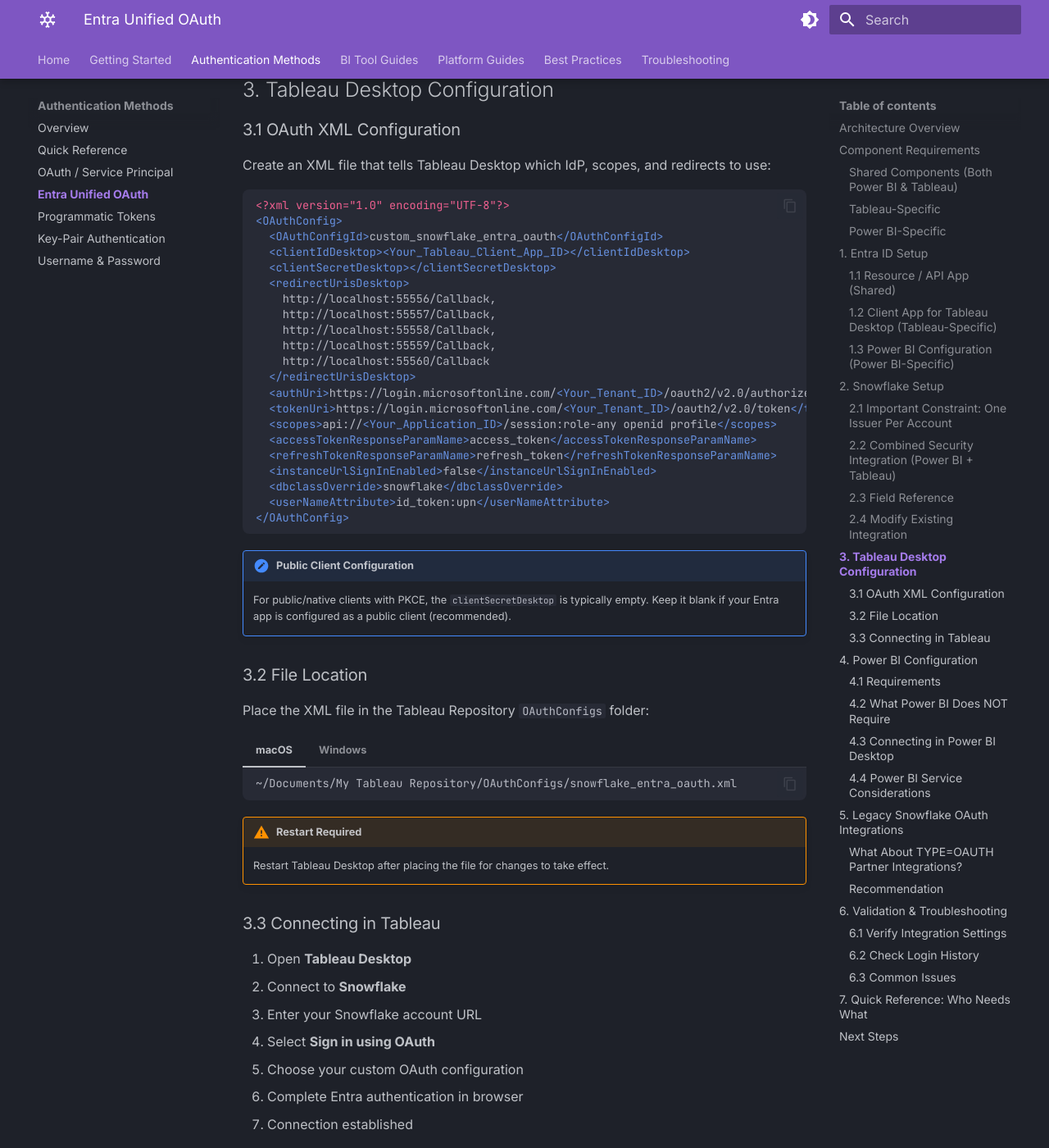
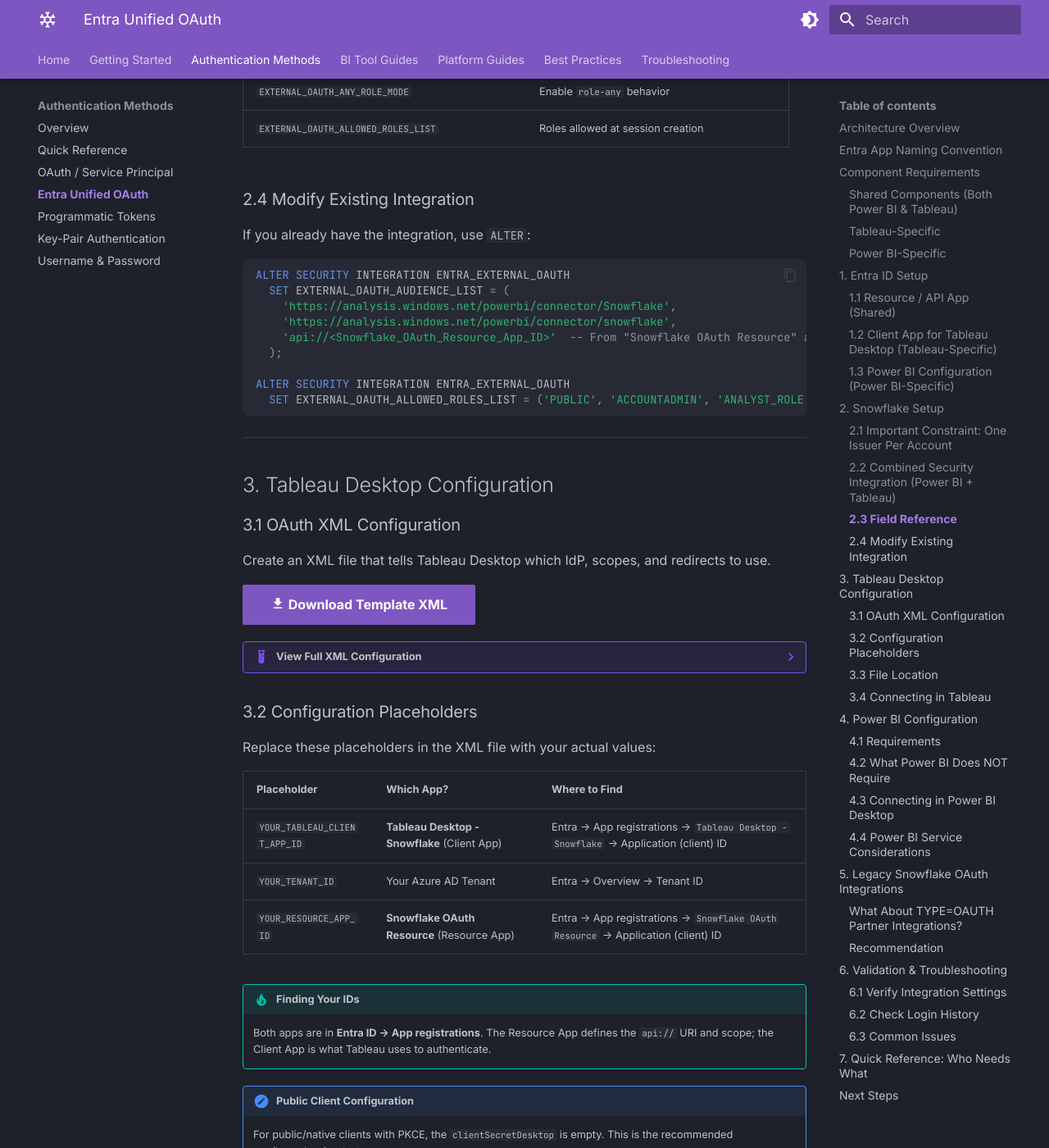
Before and after one commit to svc-bi-concepts/SnowflakeTutorials, an MkDocs documentation site: the page built from docs/authentication/entra-unified-oauth.md, in a window 1280 px wide and 1400 px high, scrolled down 6174 px. Shown: the whole window at 82% size. Built offline with MkDocs 1.6.1 and Material for MkDocs 9.7.7, drawn with Linux system fonts in a browser that asks for light colours; some of the changed text lies outside the part shown.

Commit message:
Improve: Clearer Entra app naming and conflict warnings
- Added Entra App Naming Convention section with table
- Clarified which app each placeholder refers to
- Added danger warning about legacy OAuth integrations potentially counteracting
- Updated api:// placeholders to reference 'Snowflake OAuth Resource' app
- Added downloadable Tableau OAuth XML template

````diff
--- a/docs/authentication/entra-unified-oauth.md
+++ b/docs/authentication/entra-unified-oauth.md
@@ -38,13 +38,27 @@
 
 ---
 
+## Entra App Naming Convention
+
+This guide references **two Entra app registrations**. Use consistent naming to avoid confusion:
+
+| App Name | Type | Purpose | Example Name |
+|----------|------|---------|--------------|
+| **Resource App** | API/Backend | Defines the `api://...` audience and `session:role-any` scope | `Snowflake OAuth Resource` |
+| **Tableau Client App** | Public/Native | Desktop client for Tableau with redirect URIs | `Tableau Desktop - Snowflake` |
+
+!!! info "Power BI Does Not Need a Client App"
+    Power BI uses Microsoft's built-in connector, so you don't register a separate client app for it.
+
+---
+
 ## Component Requirements
 
 ### Shared Components (Both Power BI & Tableau)
 
 | Component | Description | Required For |
 |-----------|-------------|--------------|
-| **Entra Resource App** | Application ID URI (`api://...`) + scope (`session:role-any`) | Both |
+| **Snowflake OAuth Resource** (Entra Resource App) | Application ID URI (`api://...`) + scope (`session:role-any`) | Both |
 | **Snowflake Security Integration** | `TYPE=EXTERNAL_OAUTH` pointing to Entra issuer + JWKS keys | Both |
 | **User Mapping** | Entra token claim (`upn`) → Snowflake user attribute (`LOGIN_NAME`) | Both |
 
@@ -167,7 +181,7 @@
     'https://analysis.windows.net/powerbi/connector/Snowflake',
     'https://analysis.windows.net/powerbi/connector/snowflake',
     -- Tableau audience (your Entra Resource App ID URI)
-    'api://<Your_Application_ID>'
+    'api://<Snowflake_OAuth_Resource_App_ID>'  -- From "Snowflake OAuth Resource" app
   )
   EXTERNAL_OAUTH_TOKEN_USER_MAPPING_CLAIM = 'upn'
   EXTERNAL_OAUTH_SNOWFLAKE_USER_MAPPING_ATTRIBUTE = 'LOGIN_NAME'
@@ -201,7 +215,7 @@
   SET EXTERNAL_OAUTH_AUDIENCE_LIST = (
     'https://analysis.windows.net/powerbi/connector/Snowflake',
     'https://analysis.windows.net/powerbi/connector/snowflake',
-    'api://<Your_Application_ID>'
+    'api://<Snowflake_OAuth_Resource_App_ID>'  -- From "Snowflake OAuth Resource" app
   );
 
 ALTER SECURITY INTEGRATION ENTRA_EXTERNAL_OAUTH
@@ -214,55 +228,147 @@
 
 ### 3.1 OAuth XML Configuration
 
-Create an XML file that tells Tableau Desktop which IdP, scopes, and redirects to use:
+Create an XML file that tells Tableau Desktop which IdP, scopes, and redirects to use.
 
-```xml
-<?xml version="1.0" encoding="UTF-8"?>
-<OAuthConfig>
-  <OAuthConfigId>custom_snowflake_entra_oauth</OAuthConfigId>
-  <clientIdDesktop><Your_Tableau_Client_App_ID></clientIdDesktop>
-  <clientSecretDesktop></clientSecretDesktop>
-  <redirectUrisDesktop>
-    http://localhost:55556/Callback,
-    http://localhost:55557/Callback,
-    http://localhost:55558/Callback,
-    http://localhost:55559/Callback,
-    http://localhost:55560/Callback
-  </redirectUrisDesktop>
-  <authUri>https://login.microsoftonline.com/<Your_Tenant_ID>/oauth2/v2.0/authorize</authUri>
-  <tokenUri>https://login.microsoftonline.com/<Your_Tenant_ID>/oauth2/v2.0/token</tokenUri>
-  <scopes>api://<Your_Application_ID>/session:role-any openid profile</scopes>
-  <accessTokenResponseParamName>access_token</accessTokenResponseParamName>
-  <refreshTokenResponseParamName>refresh_token</refreshTokenResponseParamName>
-  <instanceUrlSignInEnabled>false</instanceUrlSignInEnabled>
-  <dbclassOverride>snowflake</dbclassOverride>
-  <userNameAttribute>id_token:upn</userNameAttribute>
-</OAuthConfig>
-```
+[:material-download: Download Template XML](../assets/downloads/snowflake_entra_role_any.xml){ .md-button .md-button--primary }
+
+??? example "View Full XML Configuration"
+
+    ```xml
+    <?xml version="1.0" encoding="utf-8"?>
+    <pluginOAuthConfig>
+      <!-- Connector identifier -->
+      <dbclass>snowflake</dbclass>
+      <!-- Must start with custom_ and be <= 36 chars -->
+      <oauthConfigId>custom_sf_entra_role_any</oauthConfigId>
+      <!-- Description: Optional user-friendly label shown instead of the raw oauthConfigId -->
+      <configLabel>Entra_Role_Any</configLabel>
+      <!-- Tableau Desktop public/native client -->
+      <clientIdDesktop>YOUR_TABLEAU_CLIENT_APP_ID</clientIdDesktop>
+      <clientSecretDesktop></clientSecretDesktop>
+
+      <!-- Must match the redirect URIs configured in Entra for the Desktop app registration -->
+      <redirectUrisDesktop>http://localhost:55556/Callback</redirectUrisDesktop>
+      <redirectUrisDesktop>http://localhost:55557/Callback</redirectUrisDesktop>
+      <redirectUrisDesktop>http://localhost:55558/Callback</redirectUrisDesktop>
+      <redirectUrisDesktop>http://localhost:55559/Callback</redirectUrisDesktop>
+      <redirectUrisDesktop>http://localhost:55560/Callback</redirectUrisDesktop>
+
+      <!-- Entra OAuth2 v2 endpoints -->
+      <authUri>https://login.microsoftonline.com/YOUR_TENANT_ID/oauth2/v2.0/authorize</authUri>
+      <tokenUri>https://login.microsoftonline.com/YOUR_TENANT_ID/oauth2/v2.0/token</tokenUri>
+
+      <!-- Scopes: OIDC + refresh + Snowflake resource scope for role-any -->
+      <scopes>openid</scopes>
+      <scopes>profile</scopes>
+      <scopes>email</scopes>
+      <scopes>offline_access</scopes>
+
+      <!-- IMPORTANT: This must match your Entra "Snowflake OAuth Resource" Application ID URI + scope name -->
+      <scopes>api://YOUR_RESOURCE_APP_ID/session:role-any</scopes>
+
+      <capabilities>
+        <!-- PKCE (required/best practice for native apps) -->
+        <entry>
+          <key>OAUTH_CAP_REQUIRE_PKCE</key>
+          <value>true</value>
+        </entry>
+        <entry>
+          <key>OAUTH_CAP_PKCE_REQUIRES_CODE_CHALLENGE_METHOD</key>
+          <value>true</value>
+        </entry>
+
+        <!-- Recommended -->
+        <entry>
+          <key>OAUTH_CAP_SUPPORTS_STATE</key>
+          <value>true</value>
+        </entry>
+        <entry>
+          <key>OAUTH_CAP_CLIENT_SECRET_IN_URL_QUERY_PARAM</key>
+          <value>true</value>
+        </entry>
+        <entry>
+          <key>OAUTH_CAP_REQUIRES_PROMPT_SELECT_ACCOUNT</key>
+          <value>true</value>
+        </entry>
+        <entry>
+          <key>OAUTH_CAP_SUPPORTS_GET_USERINFO_FROM_ID_TOKEN</key>
+          <value>true</value>
+        </entry>
+
+        <!-- Fixed localhost callback ports (must match Entra redirect URIs) -->
+        <entry>
+          <key>OAUTH_CAP_FIXED_PORT_IN_CALLBACK_URL</key>
+          <value>true</value>
+        </entry>
+      </capabilities>
+
+      <!-- Token response mapping -->
+      <accessTokenResponseMaps>
+        <entry>
+          <key>ACCESSTOKEN</key>
+          <value>access_token</value>
+        </entry>
+        <entry>
+          <key>REFRESHTOKEN</key>
+          <value>refresh_token</value>
+        </entry>
+        <entry>
+          <key>access-token-expires-in</key>
+          <value>expires_in</value>
+        </entry>
+        <entry>
+          <key>access-token-issue-time</key>
+          <value>issued_at</value>
+        </entry>
+        <entry>
+          <key>id-token</key>
+          <value>id_token</value>
+        </entry>
+        <entry>
+          <key>username</key>
+          <value>preferred_username</value>
+        </entry>
+      </accessTokenResponseMaps>
+    </pluginOAuthConfig>
+    ```
+
+### 3.2 Configuration Placeholders
+
+Replace these placeholders in the XML file with your actual values:
+
+| Placeholder | Which App? | Where to Find |
+|-------------|------------|---------------|
+| `YOUR_TABLEAU_CLIENT_APP_ID` | **Tableau Desktop - Snowflake** (Client App) | Entra → App registrations → `Tableau Desktop - Snowflake` → Application (client) ID |
+| `YOUR_TENANT_ID` | Your Azure AD Tenant | Entra → Overview → Tenant ID |
+| `YOUR_RESOURCE_APP_ID` | **Snowflake OAuth Resource** (Resource App) | Entra → App registrations → `Snowflake OAuth Resource` → Application (client) ID |
+
+!!! tip "Finding Your IDs"
+    Both apps are in **Entra ID → App registrations**. The Resource App defines the `api://` URI and scope; the Client App is what Tableau uses to authenticate.
 
 !!! note "Public Client Configuration"
-    For public/native clients with PKCE, the `clientSecretDesktop` is typically empty. Keep it blank if your Entra app is configured as a public client (recommended).
+    For public/native clients with PKCE, the `clientSecretDesktop` is empty. This is the recommended configuration for desktop apps.
 
-### 3.2 File Location
+### 3.3 File Location
 
 Place the XML file in the Tableau Repository `OAuthConfigs` folder:
 
 === "macOS"
 
     ```
-    ~/Documents/My Tableau Repository/OAuthConfigs/snowflake_entra_oauth.xml
+    ~/Documents/My Tableau Repository/OAuthConfigs/snowflake_entra_role_any.xml
     ```
 
 === "Windows"
 
     ```
-    C:\Users\<username>\Documents\My Tableau Repository\OAuthConfigs\snowflake_entra_oauth.xml
+    C:\Users\<username>\Documents\My Tableau Repository\OAuthConfigs\snowflake_entra_role_any.xml
     ```
 
 !!! warning "Restart Required"
     Restart Tableau Desktop after placing the file for changes to take effect.
 
-### 3.3 Connecting in Tableau
+### 3.4 Connecting in Tableau
 
 1. Open **Tableau Desktop**
 2. Connect to **Snowflake**
@@ -319,19 +425,34 @@
 
 This is a **different mechanism** than External OAuth (where Entra is the OAuth server).
 
+!!! danger "Potential Conflict Warning"
+    Having both `TYPE=OAUTH` (Snowflake OAuth) and `TYPE=EXTERNAL_OAUTH` (Entra External OAuth) enabled **may cause unexpected behavior**:
+
+    - Users may accidentally select the wrong OAuth flow in Tableau
+    - The Snowflake OAuth flow will show a **blue Snowflake login page** instead of the Entra login
+    - This can lead to confusion and authentication errors
+
+    **Recommendation**: If you're standardizing on Entra External OAuth, **disable the legacy Snowflake OAuth integrations** to avoid conflicts.
+
 ### Recommendation
 
 | Scenario | Action |
 |----------|--------|
-| Standardizing on Entra External OAuth | Disable or drop legacy Snowflake OAuth integrations later |
-| Mixed environment | Keep both; users choose based on OAuth config selected |
+| Standardizing on Entra External OAuth | **Disable** legacy Snowflake OAuth integrations to avoid conflicts |
+| Mixed environment (not recommended) | Keep both, but users must carefully select the correct OAuth config |
 
 ```sql
--- View existing OAuth integrations
+-- View all existing OAuth integrations
 SHOW SECURITY INTEGRATIONS;
 
--- Disable legacy integration (if no longer needed)
+-- Check which integrations are enabled
+SELECT INTEGRATION_NAME, TYPE, ENABLED
+FROM TABLE(RESULT_SCAN(LAST_QUERY_ID()))
+WHERE TYPE LIKE '%OAUTH%';
+
+-- Disable legacy Snowflake OAuth integrations to prevent conflicts
 ALTER SECURITY INTEGRATION TABLEAU_DESKTOP_OAUTH SET ENABLED = FALSE;
+ALTER SECURITY INTEGRATION TABLEAU_SERVER_OAUTH SET ENABLED = FALSE;
 ```
 
 ---
@@ -372,7 +493,7 @@
       SET EXTERNAL_OAUTH_AUDIENCE_LIST = (
         'https://analysis.windows.net/powerbi/connector/Snowflake',
         'https://analysis.windows.net/powerbi/connector/snowflake',
-        'api://<Your_Application_ID>'
+        'api://<Snowflake_OAuth_Resource_App_ID>'  -- From "Snowflake OAuth Resource" app
       );
     ```
 
````
Also changed, not shown: docs/assets/downloads/snowflake_entra_role_any.xml (added, +96 -0 lines).
